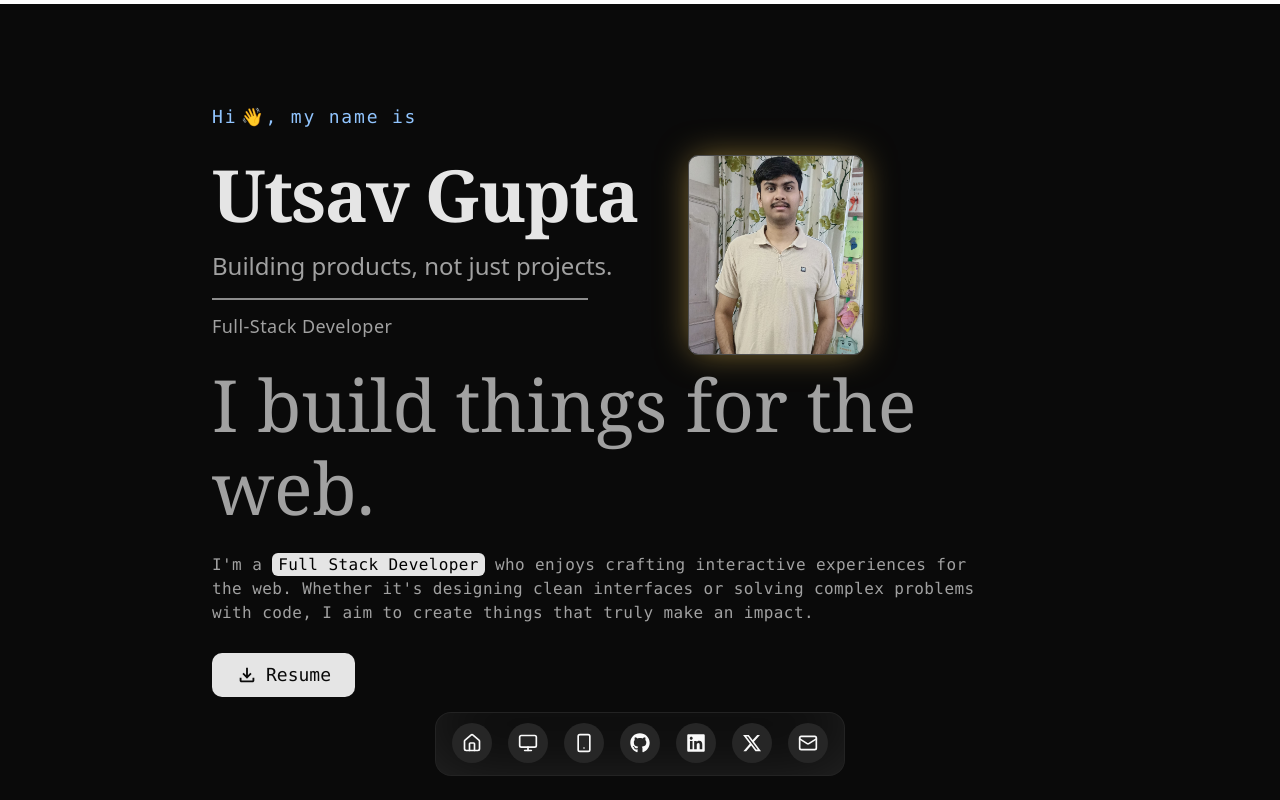
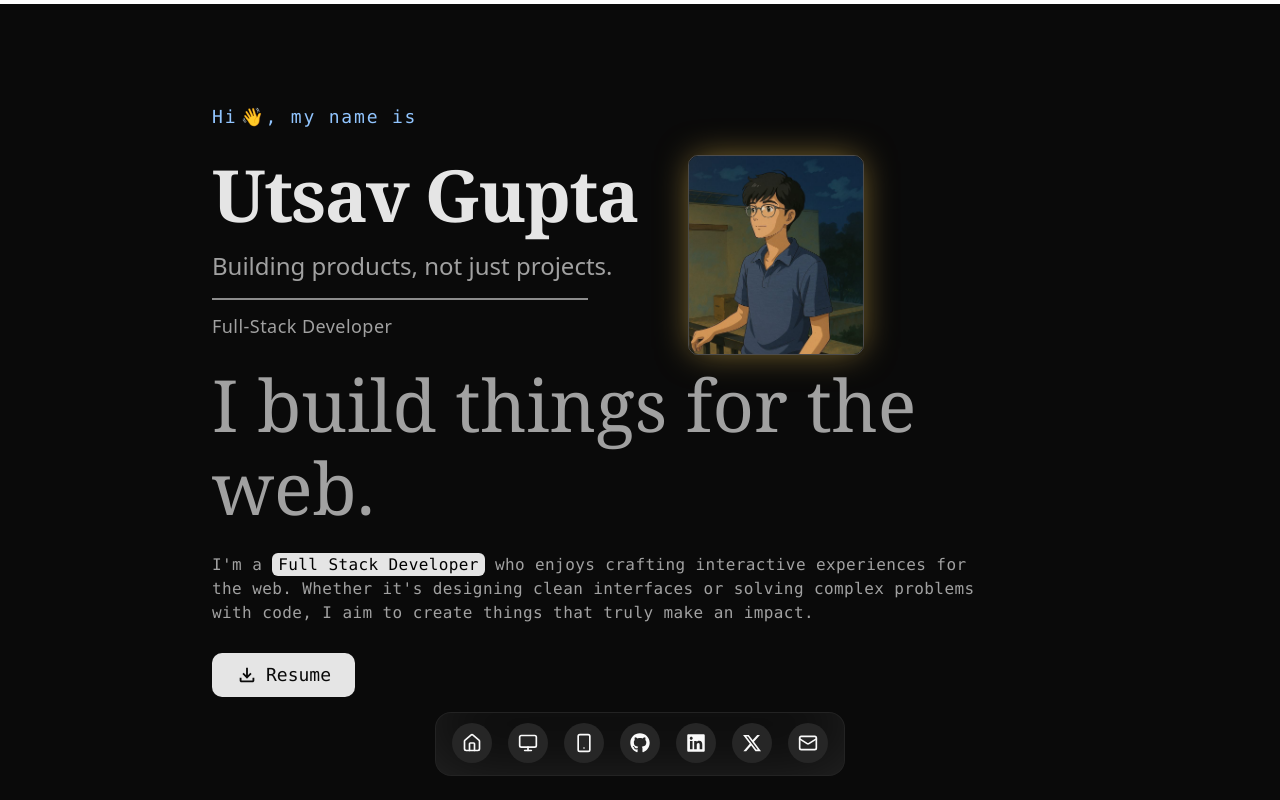
Before and after one commit to utsavg05/next-portfolio, a Next.js app: page / in a window 1280 px wide. Shown: the top 800 px of the page. Built offline with nearby package versions, Linux system fonts and the light colour scheme.

Commit message:
Add profile image and update HeroSection component with new image source

```diff
--- a/src/components/pages/hero.tsx
+++ b/src/components/pages/hero.tsx
@@ -284,7 +284,7 @@ const HeroSection = () => {
       filter: "blur(0px)",
       transition: {
         duration: 0.8,
-        ease: [0.16, 1, 0.3, 1], // Custom cubic-bezier for "premium" feel
+        ease: [0.16, 1, 0.3, 1],
       },
     },
   };
@@ -365,11 +365,11 @@ const HeroSection = () => {
             shadow-lg md:shadow-[0_0_35px_-5px_rgba(244,199,83,0.6)] sm:mr-51 cursor-crosshair transition-all duration-300"
         >
           <Image
-            src={"/pp.jpg"}
+            src={"/pic.jpg"}
             width={250}
             height={300}
             alt="profile_pic"
-            className="object-cover w-full h-full"
+            className="object-cover object-top w-full h-full"
             priority
           />
         </motion.div>
```
Also changed, not shown: public/pic.jpg (added).
